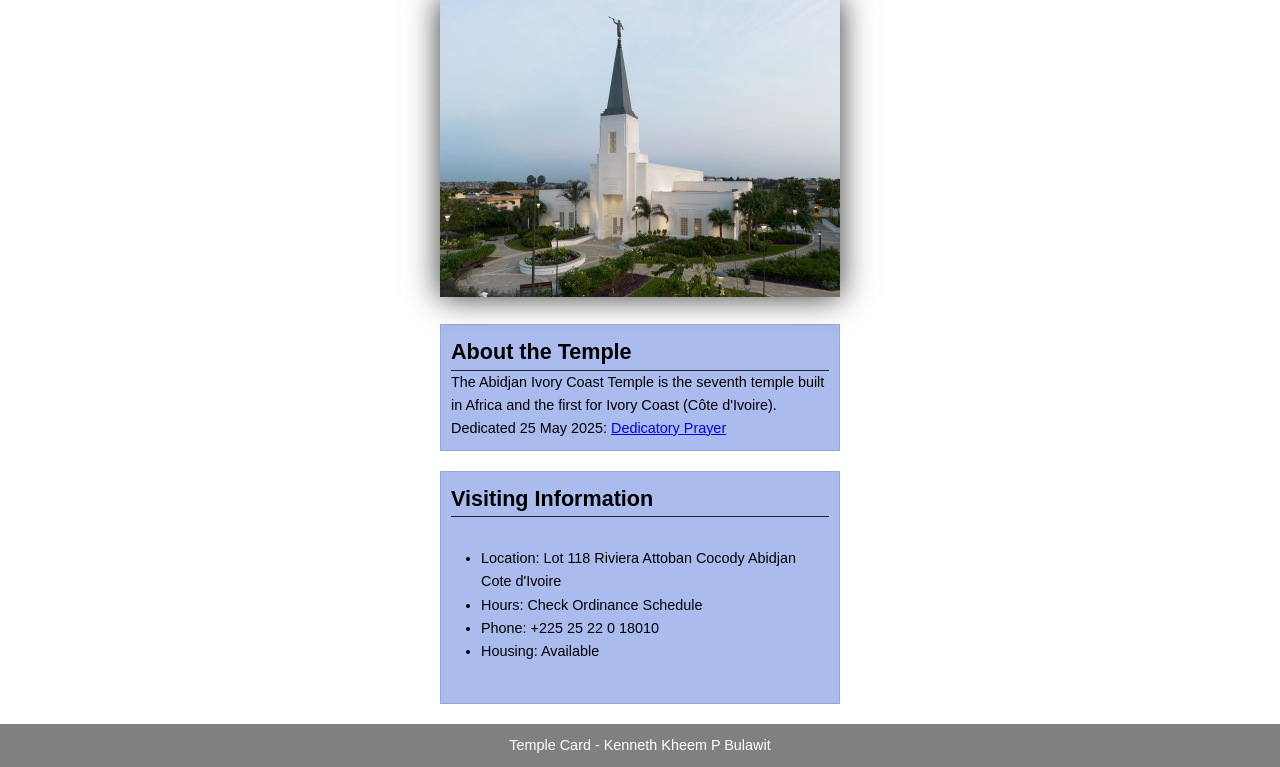
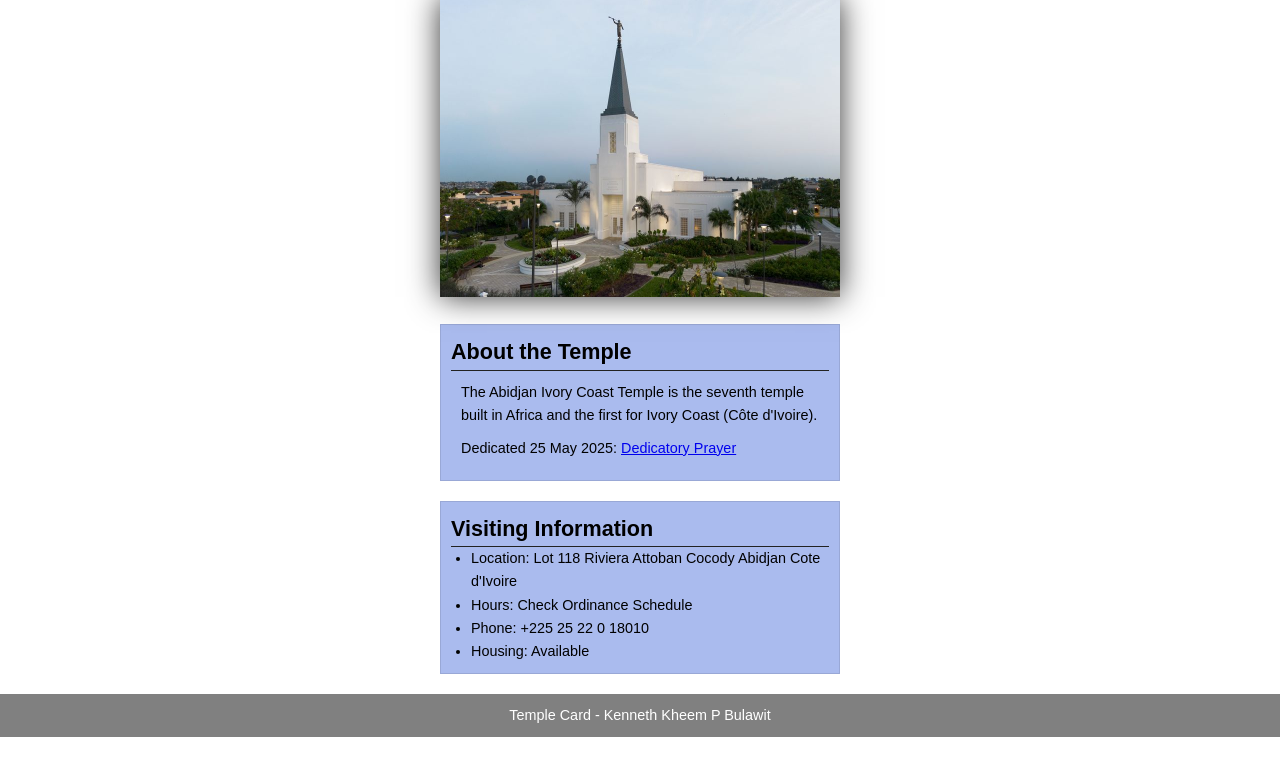
Before and after one commit to KennethKheemBulawit/wdd130, a plain HTML site: page week02/temple.html in a window 1280 px wide. Shown: the part 133-900 px from the top of the page. After the commit the page ends 870 px from the top, so only its background shows below. Drawn offline with Linux system fonts and the light colour scheme.

Commit message:
week 2 code along temple

```diff
--- a/week02/styles/temple.css
+++ b/week02/styles/temple.css
@@ -42,12 +42,16 @@ section {
     padding: 10px;
     background-color: #abe;
     font-size: .9rem;
+}
+
+section p {
+    margin: 10px;
+}
 
 ul {
-    margin: 30px;
+    margin-left: 20px;
 }
 
-}
 footer {
     font-size: .9rem;
 }
```
